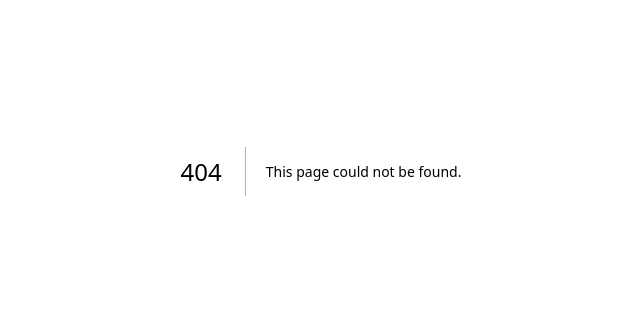
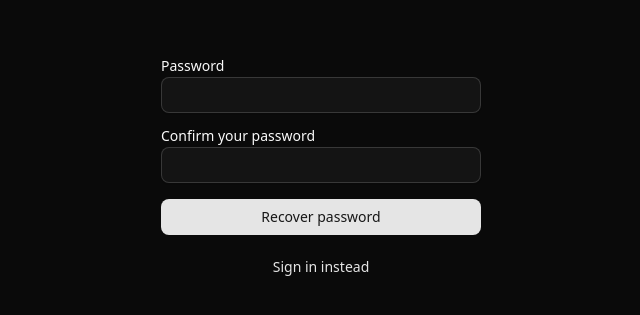
Before and after one commit to LeandroGCruzP/lync-web, a Next.js app: page /auth/reset-password in a window 1280 px wide. Before the commit this address had no page. Shown: the part 229-544 px from the top of the page, without its empty margins (319-959 px from the left). Built offline with nearby package versions, Linux system fonts and the light colour scheme; no server answers.

Commit message:
feat: Implement recovery and reset password functionality with forms and validation

```diff
--- /dev/null
+++ b/src/actions/recovery-password-action.ts
@@ -0,0 +1,44 @@
+'use server'
+
+import { HTTPError } from 'ky'
+import { redirect } from 'next/navigation'
+import { recoveryPassword } from '~/http/recovery-password'
+import type { ActionResponse } from '~/interfaces/actions-interfaces'
+import { recoveryPasswordSchema } from '~/schemas/recovery-password-schemas'
+
+export async function recoveryPasswordAction(
+  data: FormData,
+): Promise<ActionResponse> {
+  const parsedData = recoveryPasswordSchema.safeParse(Object.fromEntries(data))
+
+  if (!parsedData.success) {
+    const errors = parsedData.error.flatten().fieldErrors
+
+    return { errors, message: null, success: false }
+  }
+
+  const { email } = parsedData.data
+
+  try {
+    await recoveryPassword({
+      email,
+    })
+  } catch (err) {
+    const isAPIError = err instanceof HTTPError
+    if (isAPIError) {
+      const { message } = await err.response.json()
+
+      return { errors: null, message, success: false }
+    }
+
+    console.error(err)
+
+    return {
+      errors: null,
+      message: 'Unexpected error, try again in a few minutes',
+      success: false,
+    }
+  }
+
+  redirect('/')
+}
--- /dev/null
+++ b/src/actions/reset-password-action.ts
@@ -0,0 +1,45 @@
+'use server'
+
+import { HTTPError } from 'ky'
+import { redirect } from 'next/navigation'
+import { resetPassword } from '~/http/reset-password'
+import type { ActionResponse } from '~/interfaces/actions-interfaces'
+import { resetPasswordSchema } from '~/schemas/reset-password-schemas'
+
+export async function resetPasswordAction(
+  data: FormData,
+): Promise<ActionResponse> {
+  const parsedData = resetPasswordSchema.safeParse(Object.fromEntries(data))
+
+  if (!parsedData.success) {
+    const errors = parsedData.error.flatten().fieldErrors
+
+    return { errors, message: null, success: false }
+  }
+
+  const { code, password } = parsedData.data
+
+  try {
+    await resetPassword({
+      code,
+      password,
+    })
+  } catch (err) {
+    const isAPIError = err instanceof HTTPError
+    if (isAPIError) {
+      const { message } = await err.response.json()
+
+      return { errors: null, message, success: false }
+    }
+
+    console.error(err)
+
+    return {
+      errors: null,
+      message: 'Unexpected error, try again in a few minutes',
+      success: false,
+    }
+  }
+
+  redirect('/auth/sign-in')
+}
--- a/src/app/auth/forgot-password/page.tsx
+++ b/src/app/auth/forgot-password/page.tsx
@@ -1,23 +1,5 @@
-import Link from 'next/link'
-import { Button } from '~/components/ui/button'
-import { Input } from '~/components/ui/input'
-import { Label } from '~/components/ui/label'
+import { RecoveryPasswordForm } from '~/components/recovery-password-form'
 
 export default function ForgotPasswordPage() {
-  return (
-    <form className="space-y-4">
-      <div className="space-y-1">
-        <Label htmlFor="email">E-mail</Label>
-        <Input name="email" type="email" id="email" />
-      </div>
-
-      <Button type="submit" className="w-full">
-        Recover password
-      </Button>
-
-      <Button variant="link" className="w-full" size="sm" asChild>
-        <Link href="/auth/sign-in">Sign in instead</Link>
-      </Button>
-    </form>
-  )
+  return <RecoveryPasswordForm />
 }
--- /dev/null
+++ b/src/app/auth/reset-password/page.tsx
@@ -0,0 +1,5 @@
+import { ResetPasswordForm } from '~/components/reset-password-form'
+
+export default function ResetPasswordPage() {
+  return <ResetPasswordForm />
+}
--- /dev/null
+++ b/src/components/recovery-password-form.tsx
@@ -0,0 +1,52 @@
+'use client'
+
+import { Loader2 } from 'lucide-react'
+import Link from 'next/link'
+import { useSearchParams } from 'next/navigation'
+import { recoveryPasswordAction } from '~/actions/recovery-password-action'
+import { Button } from '~/components/ui/button'
+import { Input } from '~/components/ui/input'
+import { Label } from '~/components/ui/label'
+import { useFormState } from '~/hook/use-form-state'
+
+export function RecoveryPasswordForm() {
+  const searchParams = useSearchParams()
+
+  const [{ errors }, handleSubmit, isPending] = useFormState(
+    recoveryPasswordAction,
+  )
+
+  return (
+    <div className="space-y-4">
+      <form onSubmit={handleSubmit} className="space-y-4">
+        <div className="space-y-1">
+          <Label htmlFor="email">E-mail</Label>
+          <Input
+            name="email"
+            type="email"
+            id="email"
+            defaultValue={searchParams.get('email') ?? ''}
+          />
+
+          {errors?.email && (
+            <p className="text-xs font-medium text-red-500 dark:text-red-400">
+              {errors.email[0]}
+            </p>
+          )}
+        </div>
+
+        <Button type="submit" className="w-full" disabled={isPending}>
+          {isPending ? (
+            <Loader2 className="size-4 animate-spin" />
+          ) : (
+            'Recover password'
+          )}
+        </Button>
+
+        <Button variant="link" className="w-full" size="sm" asChild>
+          <Link href="/auth/sign-in">Sign in instead</Link>
+        </Button>
+      </form>
+    </div>
+  )
+}
--- /dev/null
+++ b/src/components/reset-password-form.tsx
@@ -0,0 +1,67 @@
+'use client'
+
+import { Loader2 } from 'lucide-react'
+import Link from 'next/link'
+import { useSearchParams } from 'next/navigation'
+import { resetPasswordAction } from '~/actions/reset-password-action'
+import { Button } from '~/components/ui/button'
+import { Input } from '~/components/ui/input'
+import { Label } from '~/components/ui/label'
+import { useFormState } from '~/hook/use-form-state'
+
+export function ResetPasswordForm() {
+  const searchParams = useSearchParams()
+
+  const [{ errors }, handleSubmit, isPending] =
+    useFormState(resetPasswordAction)
+
+  return (
+    <div className="space-y-4">
+      <form onSubmit={handleSubmit} className="space-y-4">
+        <input
+          type="hidden"
+          name="code"
+          defaultValue={searchParams.get('code') ?? ''}
+        />
+
+        <div className="space-y-1">
+          <Label htmlFor="password">Password</Label>
+          <Input name="password" type="password" id="password" />
+
+          {errors?.password && (
+            <p className="text-xs font-medium text-red-500 dark:text-red-400">
+              {errors.password[0]}
+            </p>
+          )}
+        </div>
+
+        <div className="space-y-1">
+          <Label htmlFor="password_confirmation">Confirm your password</Label>
+          <Input
+            name="password_confirmation"
+            type="password"
+            id="password_confirmation"
+          />
+
+          {errors?.password_confirmation && (
+            <p className="text-xs font-medium text-red-500 dark:text-red-400">
+              {errors.password_confirmation[0]}
+            </p>
+          )}
+        </div>
+
+        <Button type="submit" className="w-full" disabled={isPending}>
+          {isPending ? (
+            <Loader2 className="size-4 animate-spin" />
+          ) : (
+            'Recover password'
+          )}
+        </Button>
+
+        <Button variant="link" className="w-full" size="sm" asChild>
+          <Link href="/auth/sign-in">Sign in instead</Link>
+        </Button>
+      </form>
+    </div>
+  )
+}
--- /dev/null
+++ b/src/http/recovery-password.ts
@@ -0,0 +1,12 @@
+import type { RecoveryPasswordData } from '~/interfaces/recovery-password-interfaces'
+import { api } from '~/lib/api-client'
+
+export async function recoveryPassword(
+  data: RecoveryPasswordData,
+): Promise<void> {
+  await api.post('password/recover', {
+    json: {
+      email: data.email,
+    },
+  })
+}
--- /dev/null
+++ b/src/http/reset-password.ts
@@ -0,0 +1,14 @@
+import { ResetPasswordData } from '~/interfaces/reset-password-interfaces'
+import { api } from '~/lib/api-client'
+
+export async function resetPassword(data: ResetPasswordData): Promise<void> {
+  console.log(
+    `🟢 Resetting password from: ${data.code} - password: ${data.password}`,
+  )
+  await api.post('password/reset', {
+    json: {
+      code: data.code,
+      password: data.password,
+    },
+  })
+}
--- /dev/null
+++ b/src/interfaces/recovery-password-interfaces.ts
@@ -0,0 +1,3 @@
+export type RecoveryPasswordData = {
+  email: string
+}
--- /dev/null
+++ b/src/interfaces/reset-password-interfaces.ts
@@ -0,0 +1,4 @@
+export type ResetPasswordData = {
+  code: string
+  password: string
+}
--- /dev/null
+++ b/src/schemas/recovery-password-schemas.ts
@@ -0,0 +1,5 @@
+import { z } from 'zod'
+
+export const recoveryPasswordSchema = z.object({
+  email: z.email({ message: 'Please, provide a valid e-mail address' }),
+})
--- /dev/null
+++ b/src/schemas/reset-password-schemas.ts
@@ -0,0 +1,14 @@
+import { z } from 'zod'
+
+export const resetPasswordSchema = z
+  .object({
+    code: z.string(),
+    password: z
+      .string()
+      .min(6, { message: 'Password should have at least 6 characters.' }),
+    password_confirmation: z.string(),
+  })
+  .refine((data) => data.password === data.password_confirmation, {
+    message: 'Passwords do not match.',
+    path: ['password_confirmation'],
+  })
```
